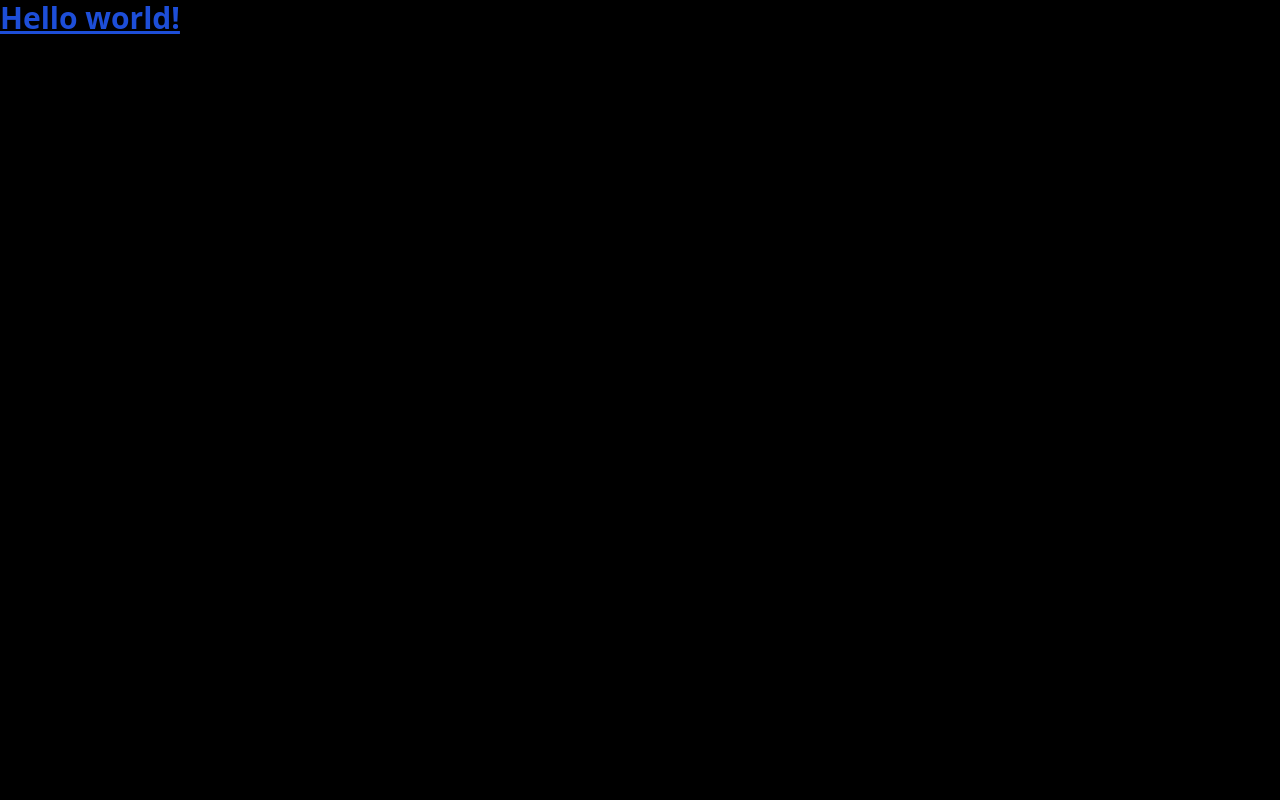
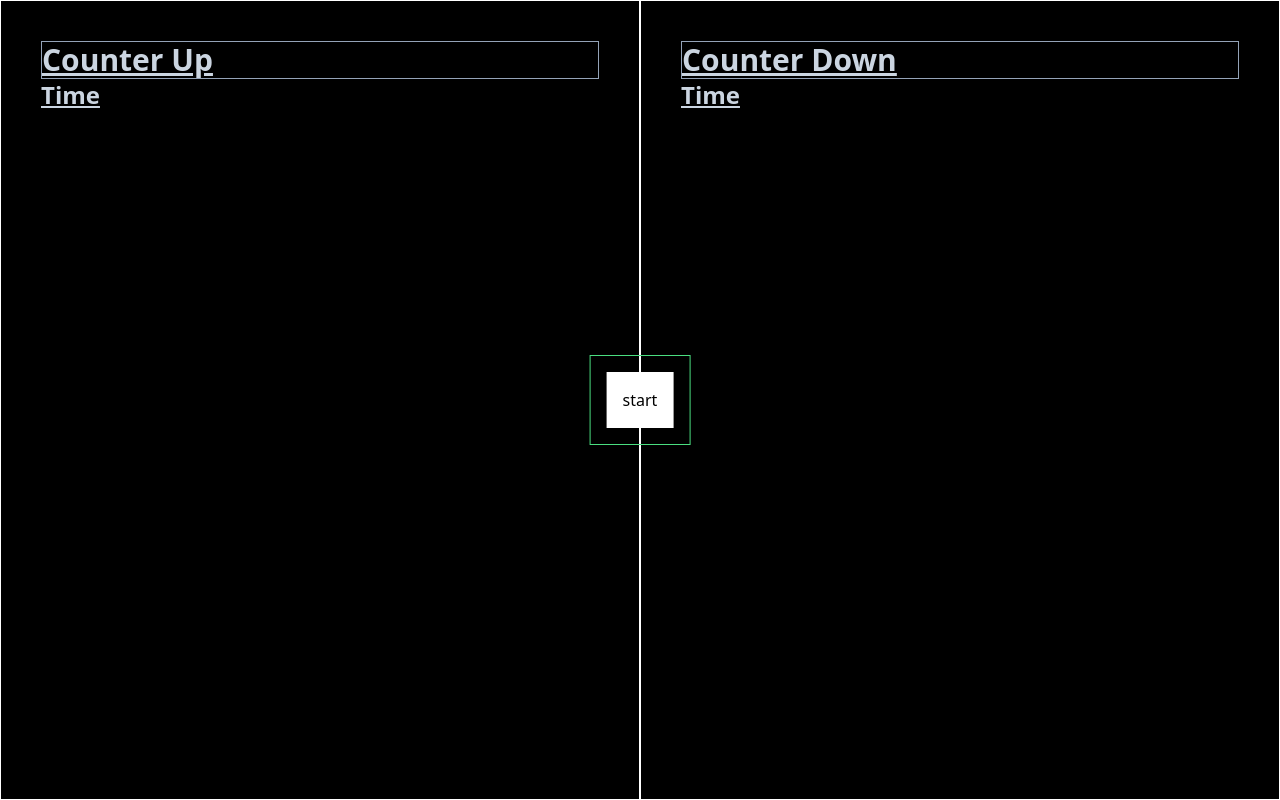
Before and after one commit to msuhaib01/clocker, a website: page index.html in a window 1280 px wide. Drawn offline with nearby package versions, Linux system fonts and the light colour scheme.

Commit message:
basic layout almost made

```diff
--- a/index.html
+++ b/index.html
@@ -7,8 +7,30 @@
     <script src="https://cdn.tailwindcss.com"></script>
     <title>Vite App</title>
   </head>
-  <body class="bg-black">
-    <h1 class="text-3xl font-bold underline text-blue-700">Hello world!</h1>
+  <body class="bg-black text-slate-300 relative">
+    <div class="flex justify-between flex-col md:flex-row h-screen">
+      <div
+        class="border border-white w-full h-full flex-col justify-center items-center p-10"
+      >
+        <h1 class="text-3xl font-bold underline border border-slate-400">
+          Counter Up
+        </h1>
+        <h2 class="text-2xl font-bold underline">Time</h2>
+      </div>
+      <div
+        class="border border-white w-full h-full flex-col justify-center items-center p-10"
+      >
+        <h1 class="text-3xl font-bold underline border border-slate-400">
+          Counter Down
+        </h1>
+        <h2 class="text-2xl font-bold underline">Time</h2>
+      </div>
+      <div
+        class="absolute top-1/2 left-1/2 transform -translate-x-1/2 -translate-y-1/2 border border-green-400 p-4 m-0"
+      >
+        <button class="bg-white text-black p-4">start</button>
+      </div>
+    </div>
     <script type="module" src="/main.js"></script>
   </body>
 </html>
```
Also changed, not shown: README.md, 1 other file.
